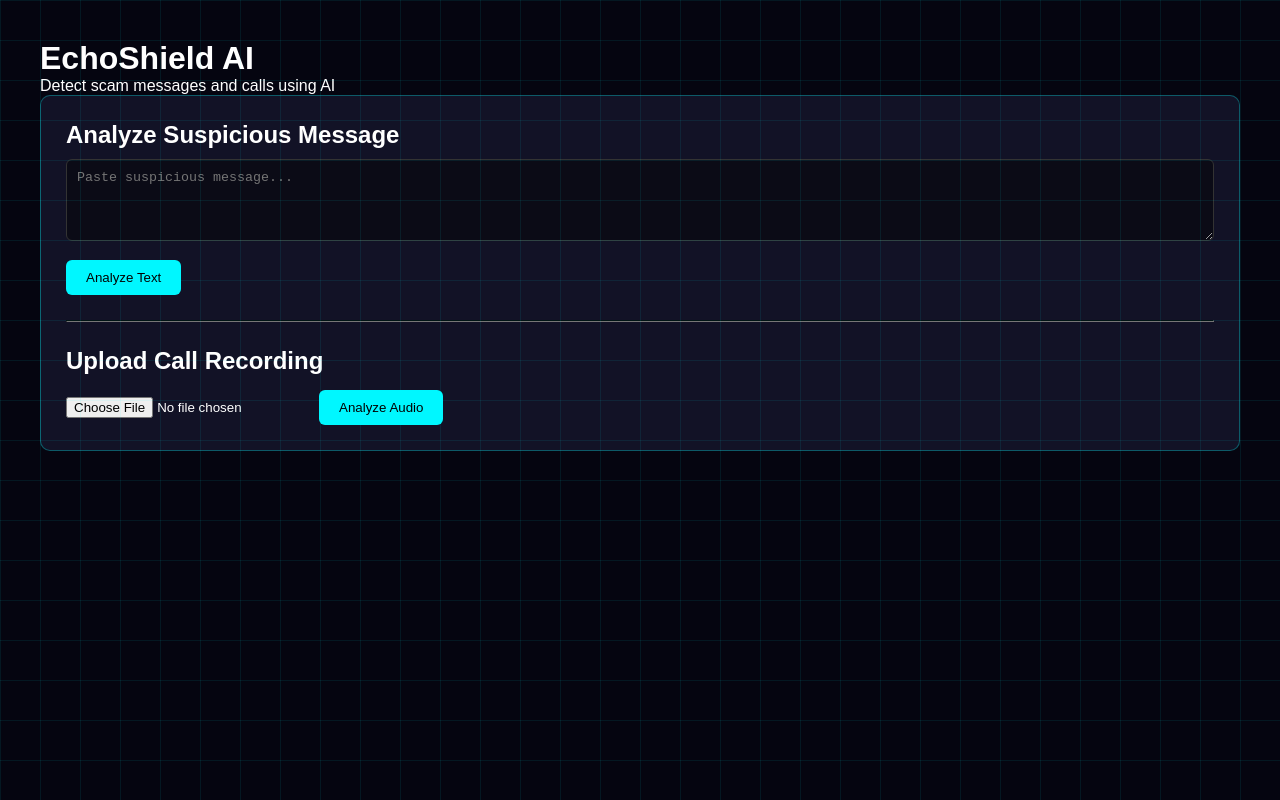
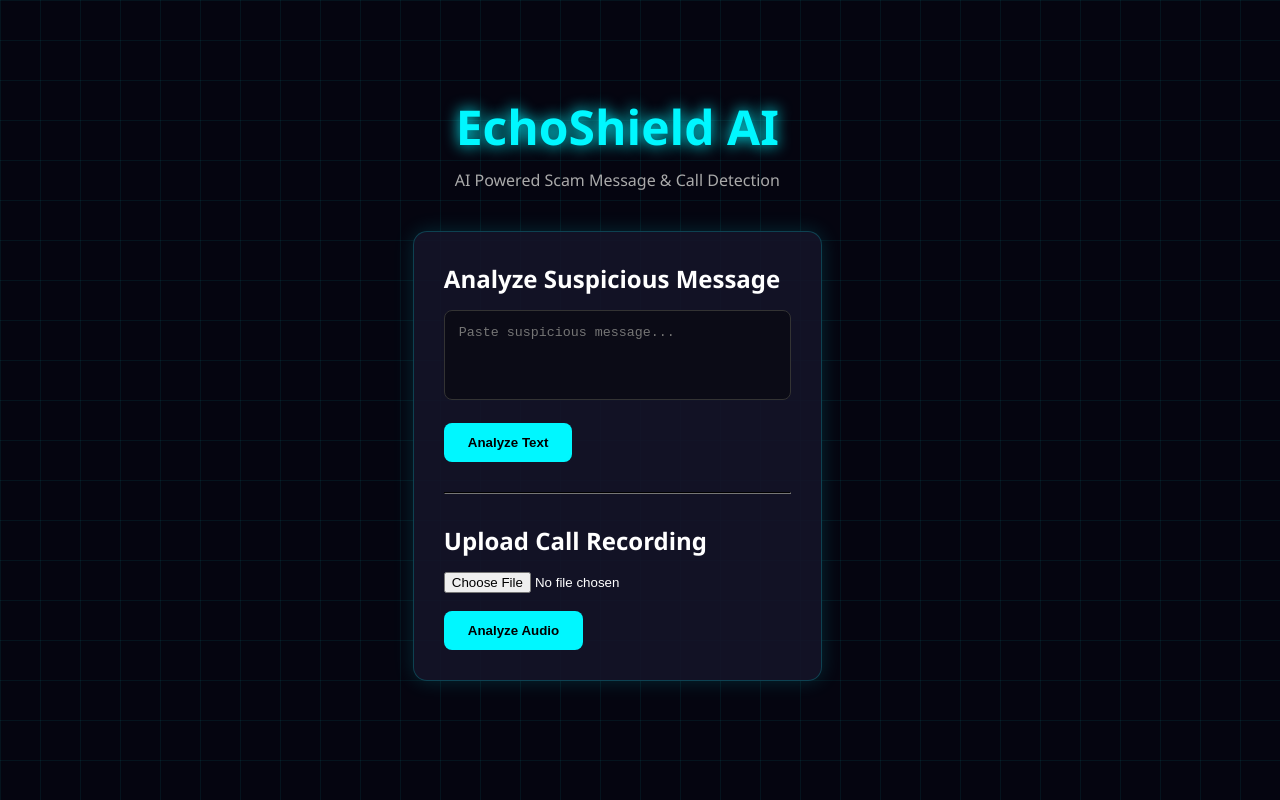
Before and after one commit to Muskan-a11/Ecoshield-AI-Scammer, a React (Vite) app in the folder frontend/: page / in a window 1280 px wide. Built offline with nearby package versions, Linux system fonts and the light colour scheme.

Commit message:
fixing frontend

```diff
--- a/frontend/src/App.jsx
+++ b/frontend/src/App.jsx
@@ -7,10 +7,14 @@ function App() {
   const [result, setResult] = useState(null);
 
   return (
-    <div style={{ padding: "40px", fontFamily: "Arial" }}>
+    <div className="container">
 
-      <h1>EchoShield AI</h1>
-      <p>Detect scam messages and calls using AI</p>
+      <div className="header">
+        <h1 className="title">EchoShield AI</h1>
+        <p className="subtitle">
+          AI Powered Scam Message & Call Detection
+        </p>
+      </div>
 
       <ThreatForm setResult={setResult} />
 
--- a/frontend/src/components/ThreatForm.jsx
+++ b/frontend/src/components/ThreatForm.jsx
@@ -33,7 +33,7 @@ export default function ThreatForm({ setResult }) {
       Analyze Text
     </button>
 
-      <hr style={{margin:"25px 0", borderColor:"#222"}}/>
+    <hr style={{margin:"30px 0", borderColor:"#222"}} />
 
     <h2>Upload Call Recording</h2>
 
@@ -47,5 +47,6 @@ export default function ThreatForm({ setResult }) {
     </button>
 
   </div>
+
 );
 }
--- a/frontend/src/index.css
+++ b/frontend/src/index.css
@@ -1,87 +1,130 @@
-/* Reset */
+/* RESET */
 * {
   margin: 0;
   padding: 0;
   box-sizing: border-box;
 }
 
-/* Body style */
+/* FULL SCREEN BACKGROUND */
 body {
-  font-family: Arial, sans-serif;
-  background-color: #050510;
+  font-family: "Segoe UI", sans-serif;
   color: white;
   min-height: 100vh;
+
+  display: flex;
+  justify-content: center;
+  align-items: center;
+
+  background-color: #050510;
+
+  /* neon grid */
+  background-image:
+    linear-gradient(rgba(0,255,255,0.06) 1px, transparent 1px),
+    linear-gradient(90deg, rgba(0,255,255,0.06) 1px, transparent 1px);
+
+  background-size: 40px 40px;
 }
 
-/* Neon grid background */
-body::before {
-  content: "";
-  position: fixed;
-  top: 0;
-  left: 0;
-  width: 100%;
-  height: 100%;
-
-  background-image:
-    linear-gradient(rgba(0,255,255,0.08) 1px, transparent 1px),
-    linear-gradient(90deg, rgba(0,255,255,0.08) 1px, transparent 1px);
-
-  background-size: 40px 40px;
-  pointer-events: none;
+/* MAIN CONTAINER */
+.container {
+  width: 90%;
+  max-width: 1000px;
 }
 
-/* Container */
-.container {
-  max-width: 900px;
-  margin: auto;
-  padding: 40px 20px;
+/* HEADER */
+.header {
+  text-align: center;
+  margin-bottom: 40px;
 }
 
-/* Title */
 .title {
-  font-size: 40px;
-  text-align: center;
+  font-size: 48px;
   color: #00f7ff;
-  margin-bottom: 10px;
+  text-shadow: 0 0 15px #00f7ff;
 }
 
-/* Subtitle */
 .subtitle {
-  text-align: center;
+  margin-top: 10px;
   color: #aaa;
-  margin-bottom: 30px;
 }
 
-/* Card */
+/* CARD */
 .card {
-  background: #121226;
-  border-radius: 10px;
-  padding: 25px;
-  margin-bottom: 20px;
-  border: 1px solid rgba(0,255,255,0.3);
+  background: rgba(20,20,40,0.9);
+  padding: 30px;
+
+  border-radius: 14px;
+
+  border: 1px solid rgba(0,255,255,0.2);
+
+  box-shadow: 0 0 20px rgba(0,255,255,0.15);
+
+  margin-bottom: 25px;
 }
 
-/* Inputs */
+/* TEXTAREA */
 textarea {
   width: 100%;
-  padding: 10px;
-  margin-top: 10px;
-  border-radius: 6px;
+  margin-top: 15px;
+
+  padding: 14px;
+
+  border-radius: 8px;
   border: 1px solid #333;
+
   background: #0b0b16;
   color: white;
+
+  resize: none;
 }
 
-/* Buttons */
+/* FILE INPUT */
+input[type="file"] {
+  margin-top: 15px;
+}
+
+/* BUTTON */
 button {
-  margin-top: 15px;
-  padding: 10px 20px;
+  margin-top: 18px;
+
+  padding: 12px 24px;
+
+  border-radius: 8px;
+  border: none;
+
   background: #00f7ff;
-  border: none;
-  border-radius: 6px;
+
+  font-weight: bold;
+
   cursor: pointer;
+
+  transition: all 0.25s ease;
 }
 
 button:hover {
   background: #00c3cc;
+  box-shadow: 0 0 15px #00f7ff;
 }
+
+/* RESULT TEXT */
+.result p {
+  margin-top: 8px;
+}
+
+.result h2 {
+  margin-top: 20px;
+  color: #00f7ff;
+}
+
+/* RESPONSIVE */
+@media (max-width: 768px) {
+
+  .title {
+    font-size: 34px;
+  }
+
+  .card {
+    padding: 20px;
+  }
+
+}
```
Lines whose indentation alone changed are shown as unchanged.
